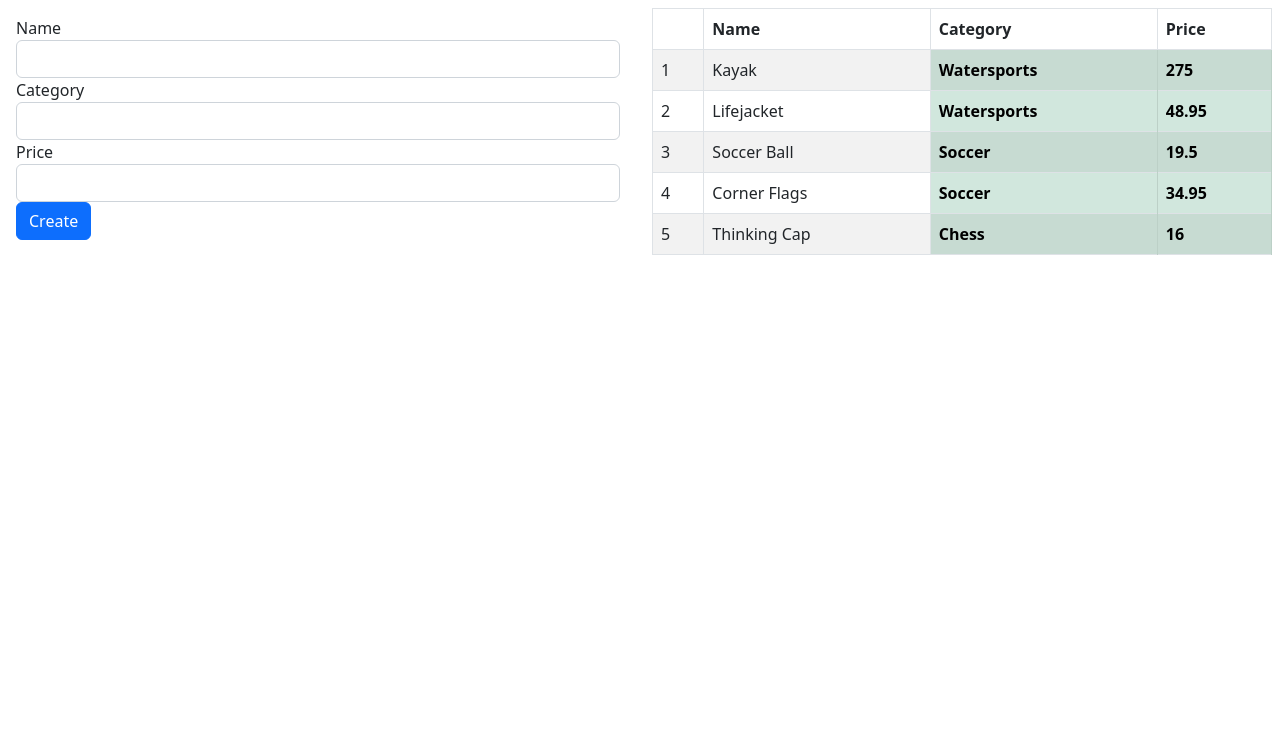
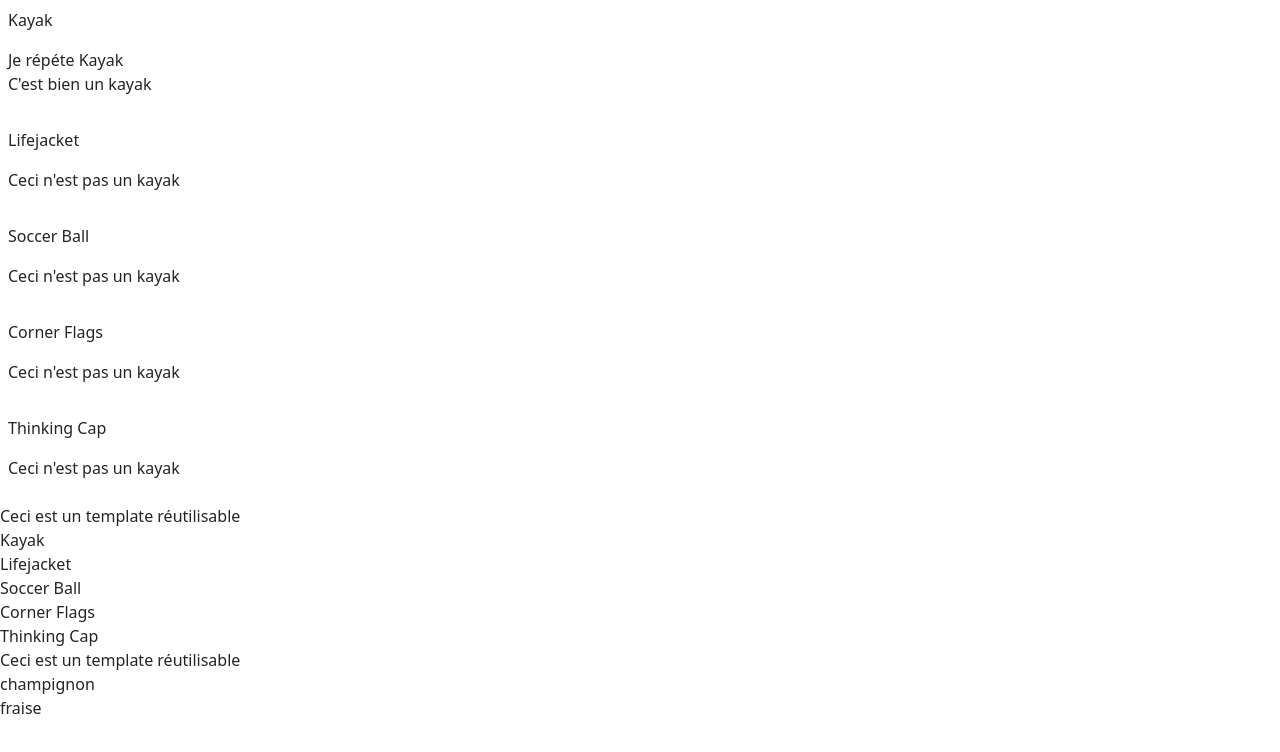
Before and after one commit to mattdeba/10-angular, an Angular app: page / in a window 1280 px wide. Shown: the top 752 px of the page. Built offline with nearby package versions, Linux system fonts and the light colour scheme.

Commit message:
exemples de directives

```diff
--- a/src/app/template.html
+++ b/src/app/template.html
@@ -1,35 +1,28 @@
-<div class="row p-2">
-  <div class="col-6">
-    <form class="m-2" (ngSubmit)="submitForm()">
-      <div class="form-group">
-        <label>Name</label>
-        <input class="form-control" name="name" [(ngModel)]="newProduct.name" />
-      </div>
-      <div class="form-group">
-        <label>Category</label>
-        <input class="form-control" name="category"
-               [(ngModel)]="newProduct.category" />
-      </div>
-      <div class="form-group">
-        <label>Price</label>
-        <input class="form-control" name="price" [(ngModel)]="newProduct.price" />
-      </div>
-      <button class="btn btn-primary" type="submit">Create</button>
-    </form>
+<!-- mettre une directive ngFor -->
+<div class="row p-2" *ngFor="let product of getProducts()">
+  <p>{{product.name}}</p>
+
+  <div *ngIf="product.name=='Kayak'">
+    Je répéte {{product.name}}
   </div>
-  <div class="col">
-    <table class="table table-bordered table-striped">
-      <thead>
-      <tr><th></th><th>Name</th><th>Category</th><th>Price</th></tr>
-      </thead>
-      <tbody>
-      <tr *ngFor="let item of getProducts(); let i = index">
-        <td>{{i + 1}}</td>
-        <td>{{item.name}}</td>
-        <td pa-attr pa-attr-class="table-warning">{{item.category}}</td>
-        <td pa-attr pa-attr-class="table-info">{{item.price}}</td>
-      </tr>
-      </tbody>
-    </table>
+
+  <div [ngSwitch]="product.name">
+    <p *ngSwitchCase="'Kayak'">C'est bien un kayak</p>
+    <p *ngSwitchDefault>Ceci n'est pas un kayak</p>
   </div>
 </div>
+
+<ng-template #templateDeBarjot let-list="data">
+  Ceci est un template réutilisable
+  <div *ngFor="let item of list">
+    {{item.name}}
+  </div>
+</ng-template>
+
+<ng-container [ngTemplateOutlet]="templateDeBarjot"
+  [ngTemplateOutletContext]="{data: getProducts()}">
+</ng-container>
+
+<ng-container [ngTemplateOutlet]="templateDeBarjot"
+              [ngTemplateOutletContext]="{data: [{name: 'champignon'}, {name: 'fraise'},]}">
+</ng-container>
```
Also changed, not shown: 1 other file (tests, documents, lock files or other folders).
